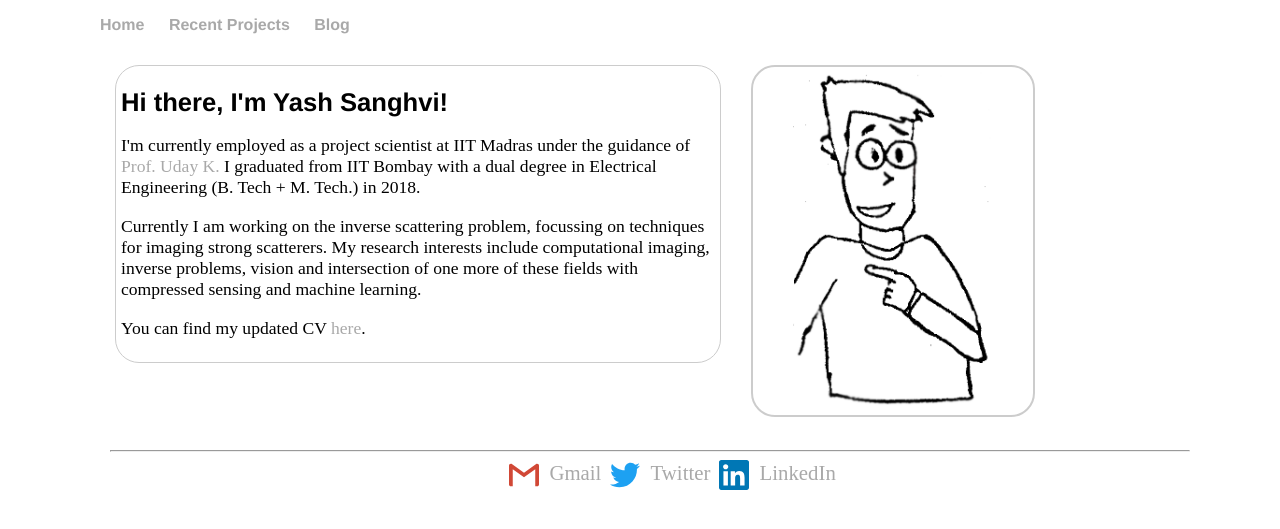
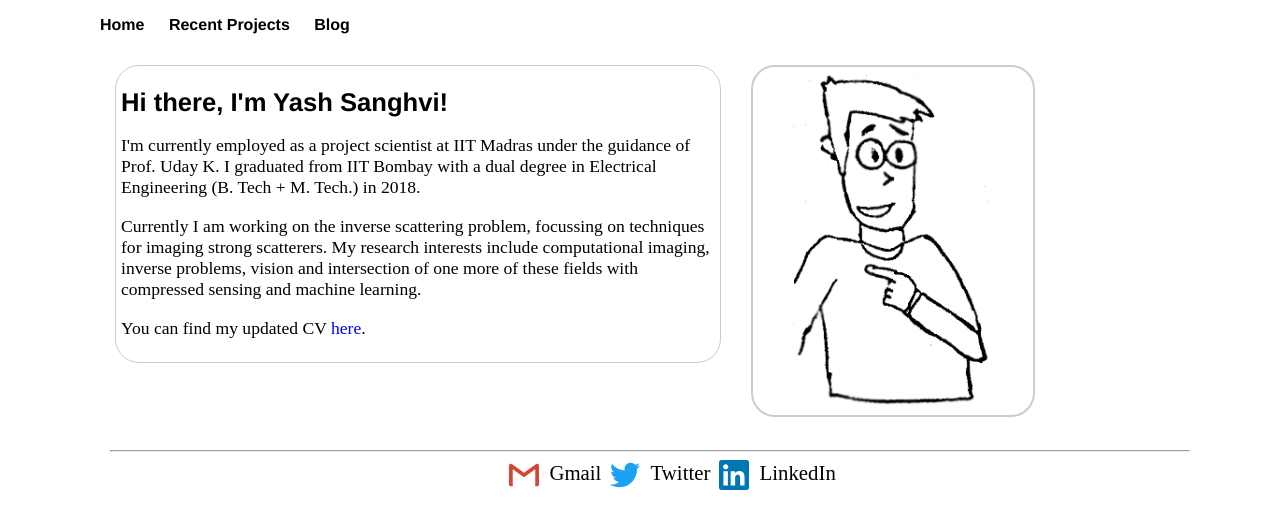
Before and after one commit to sanghviyashiitb/sanghviyashiitb.github.io, a Jekyll site: the page built from index.html, in a window 1280 px wide. Shown: the top 529 px of the page. Built offline with Jekyll 4.4.1, drawn with Linux system fonts in a browser that asks for light colours.

```diff
--- a/css/main.css
+++ b/css/main.css
@@ -35,7 +35,7 @@
   border-radius: 1.5em;
   padding: 5px 10px;
   float: left;
-  width: 65%;
+  width: 50%;
   margin: 10px 5px;
 }
 .container .section .project_image{
@@ -43,7 +43,7 @@
   border: 2px #ccc solid;
   padding: 5px 10px;
   float: left;
-  width: 20%;
+  width: 35%;
   margin: 10px 10px;
 }
 .container .section .project_image img{
@@ -56,7 +56,9 @@
 }
 
 .container .section .project_image iframe{
+  padding-top: 10px;
   max-width: 90%;
+  height: 250px;
 }
 
 
@@ -72,7 +74,12 @@
 }
 a {
     text-decoration: none;
-    color: darkgrey;
+    color: black;
+}
+
+.link {
+    text-decoration: none;
+    color: blue;
 }
 a:hover {
     text-decoration: underline;
--- a/index.html
+++ b/index.html
@@ -6,7 +6,7 @@
 	<h1>Hi there, I'm Yash Sanghvi!</h1>
 	<p>I'm currently employed as a project scientist at IIT Madras under the guidance of <a href="http://www.ee.iitm.ac.in/uday/">Prof. Uday K.</a> I graduated from IIT Bombay with a dual degree in Electrical Engineering (B. Tech + M. Tech.) in 2018. </p>
 	<p>Currently I am working on the inverse scattering problem, focussing on techniques for imaging strong scatterers. My research interests include computational imaging, inverse problems, vision and intersection of one more of these fields with compressed sensing and machine learning.</p>
-	<p>You can find my updated CV <a href="/PhD_Curriculum_Vitae.pdf">here</a>.</p>
+	<p>You can find my updated CV <a class="link" href="/PhD_Curriculum_Vitae.pdf">here</a>.</p>
 	</div>
 <div class="homepage_image">
 	<center>
--- a/projects/index.html
+++ b/projects/index.html
@@ -50,7 +50,7 @@
 <div class="section">
 	<div class="project_text">
 		<h1>Real Time Beat Tracking Challenge</h1>
-		<p>My teammates: Mehul Shah, Arunabh Ghosh, and I,  built a real-time beat tracker as a part of the IEEE Signal Processing Cup 2017 under the guidance of  Prof. Rajbabu. The problem statement required the teams to build a real-time beat tracker and implement it on an embedded device such as Raspberry Pi with a creative output (such as flickering lights). The performance of the beat tracker was judged using its performance on the test data-set crowd-sourced from the participating teams and creativity of the application. </p>
+		<p>My teammates: Mehul Shah, Arunabh Ghosh, and I,  built a real-time beat tracker as a part of the IEEE Signal Processing Cup 2017 under the guidance of <a class="link" href="https://www.ee.iitb.ac.in/web/faculty/homepage/rajbabu">Prof. Rajbabu</a>. The problem statement required the teams to build a real-time beat tracker and implement it on an embedded device such as Raspberry Pi with a creative output (such as flickering lights). The performance of the beat tracker was judged using its performance on the test data-set crowd-sourced from the participating teams and creativity of the application. </p>
 
 		<p>Here, is a demonstration of our beat tracker on the song "Like a Stone" by AudioSlave. The algorithm in the tracker is coded in Python with extensive use of Numpy to vectorize the code and decrease the computational time as much as possible. The output for the beat tracker is in the form of LED lights alternating at every measure. The tracker achieved an accuracy of 55.13% on the test dataset</p>
 	</div>
```
